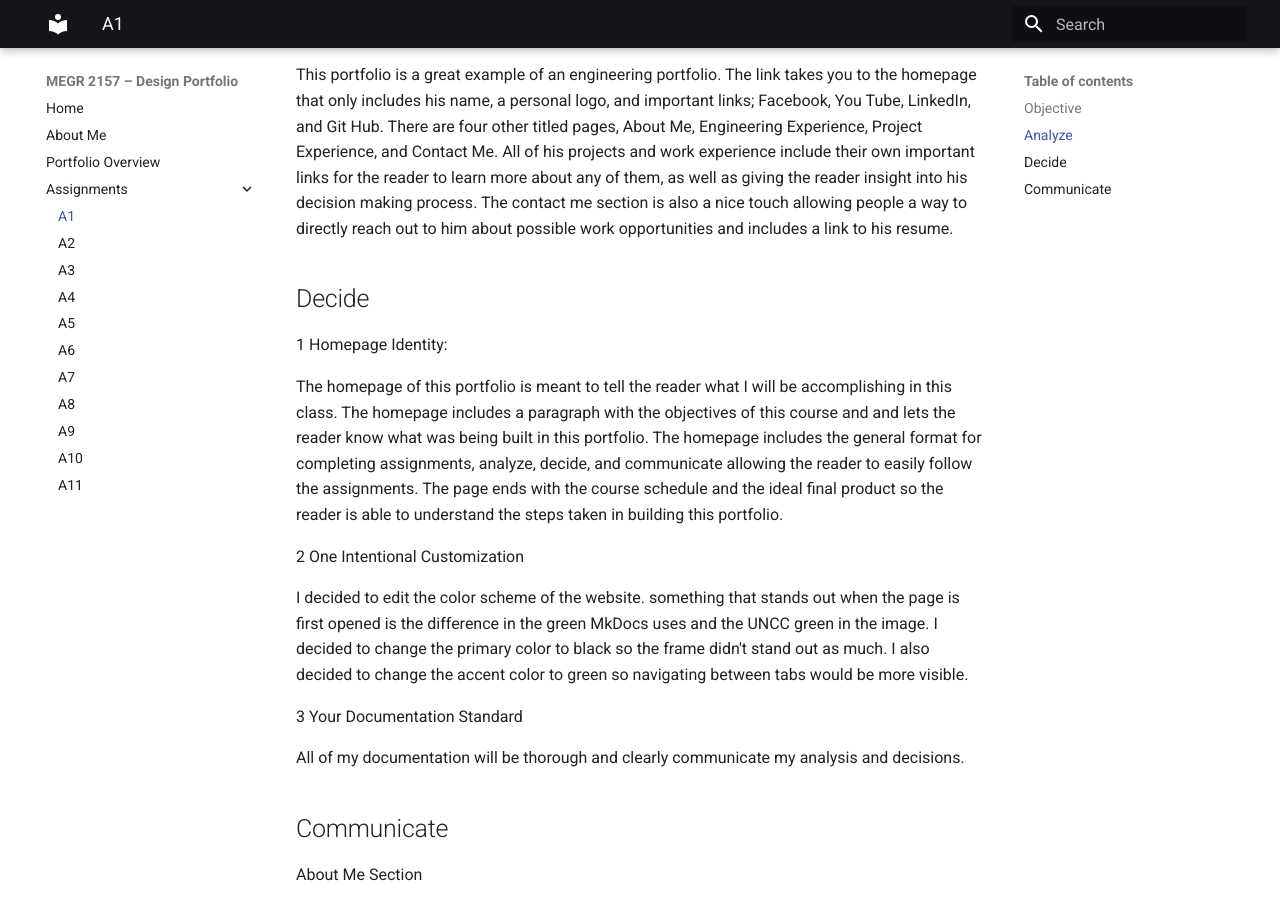
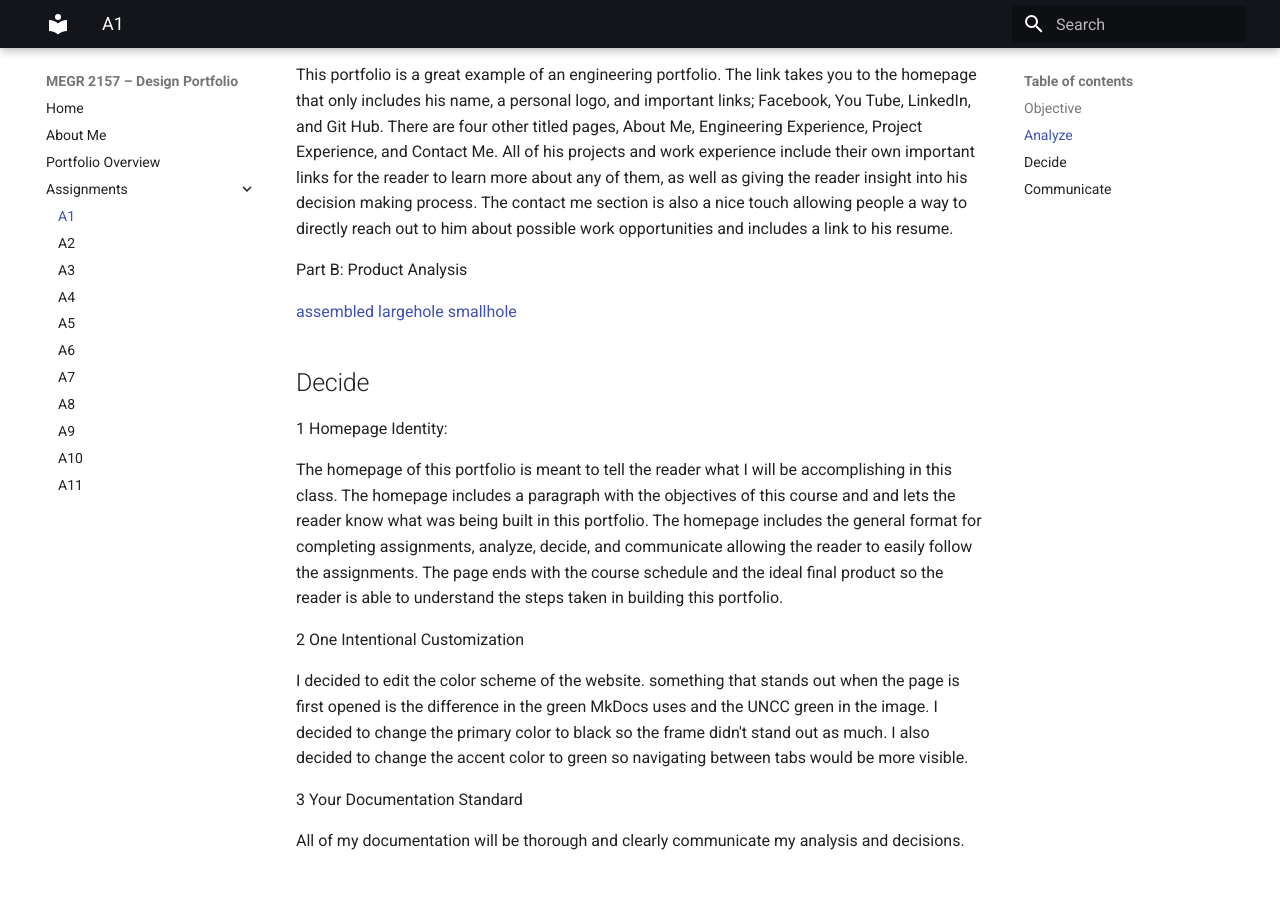
Before and after one commit to whodges5-art/wyatt-hodges-design-projects-portfolio, an MkDocs documentation site: the page built from docs/assignments/A01/index.md, in a window 1280 px wide and 900 px high, scrolled down 656 px. Built offline with MkDocs 1.6.1 and Material for MkDocs 9.7.7, drawn with Linux system fonts in a browser that asks for light colours.

Commit message:
added images

```diff
--- a/docs/assignments/A01/index.md
+++ b/docs/assignments/A01/index.md
@@ -15,8 +15,11 @@ Portfolio 2: https://fwachter.github.io/
 
 This portfolio is a great example of an engineering portfolio. The link takes you to the homepage that only includes his name, a personal logo, and important links; Facebook, You Tube, LinkedIn, and Git Hub. There are four other titled pages, About Me, Engineering Experience, Project Experience, and Contact Me. All of his projects and work experience include their own important links for the reader to learn more about any of them, as well as giving the reader insight into his decision making process. The contact me section is also a nice touch allowing people a way to directly reach out to him about possible work opportunities and includes a link to his resume.
 
+Part B: Product Analysis
 
-
+[assembled](scissors-assebled.jpeg)
+[largehole](scissors-large-hole.jpeg)
+[smallhole](scissors-small-hole.jpeg)
 ## Decide
 1 Homepage Identity:
 
```
